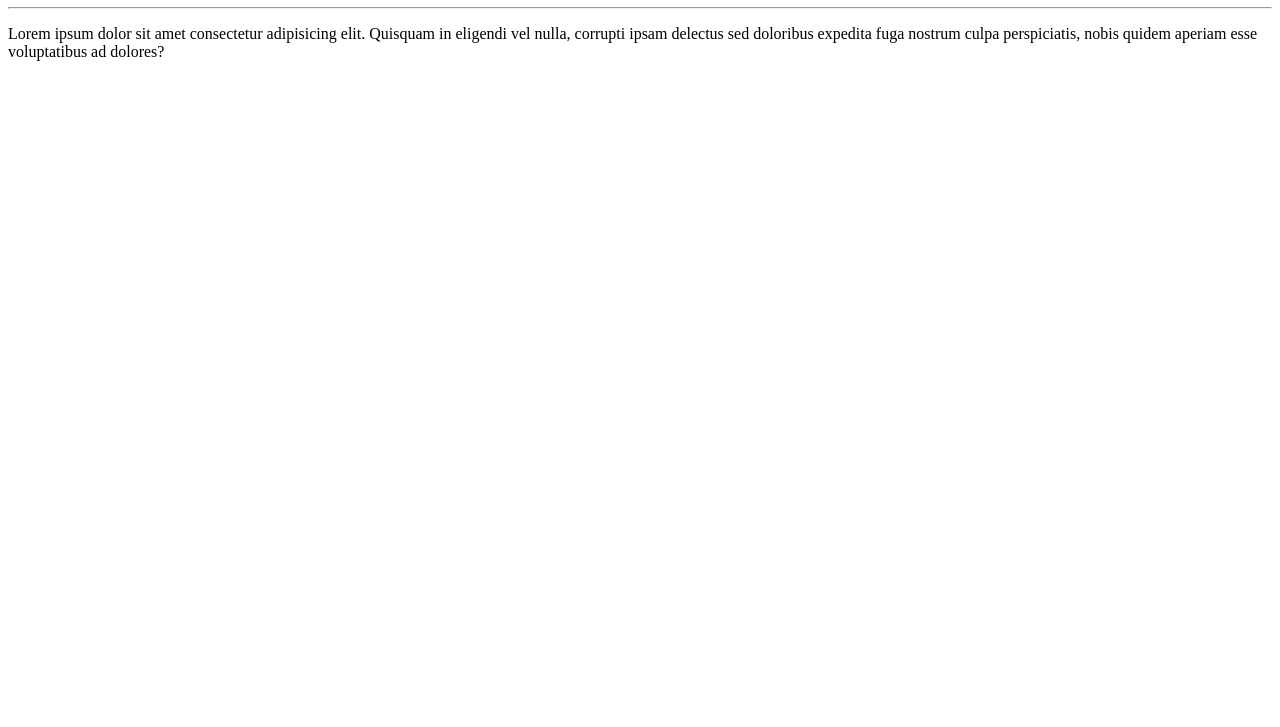
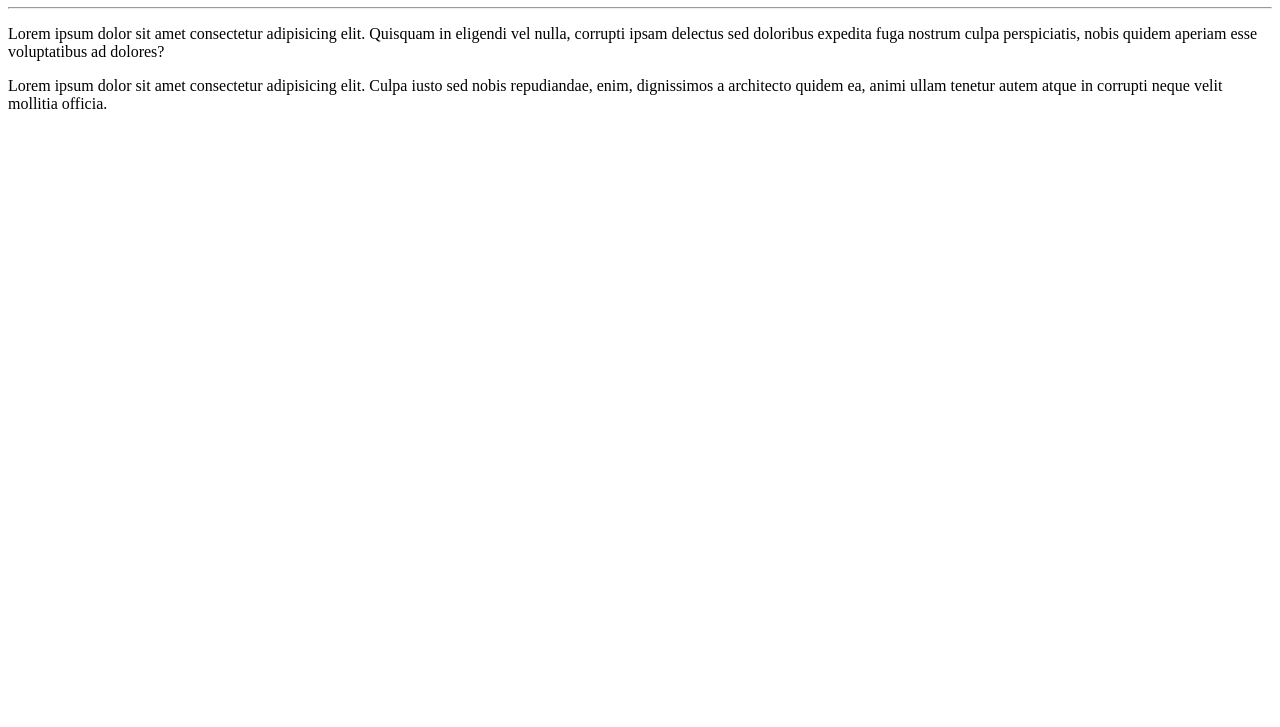
Before and after one commit to TKawena/Ola-Mundo, a plain HTML site: page site-exemplo/index.html in a window 1280 px wide. Shown: the part 73-800 px from the top of the page. Drawn offline with Linux system fonts and the light colour scheme.

Commit message:
Adicionei um parágrafo

```diff
--- a/site-exemplo/index.html
+++ b/site-exemplo/index.html
@@ -10,5 +10,6 @@
     <h1>Olá, Mundo!</h1>
     <hr>
     <p>Lorem ipsum dolor sit amet consectetur adipisicing elit. Quisquam in eligendi vel nulla, corrupti ipsam delectus sed doloribus expedita fuga nostrum culpa perspiciatis, nobis quidem aperiam esse voluptatibus ad dolores?</p>
+    <p>Lorem ipsum dolor sit amet consectetur adipisicing elit. Culpa iusto sed nobis repudiandae, enim, dignissimos a architecto quidem ea, animi ullam tenetur autem atque in corrupti neque velit mollitia officia.</p>
 </body>
 </html>
```
